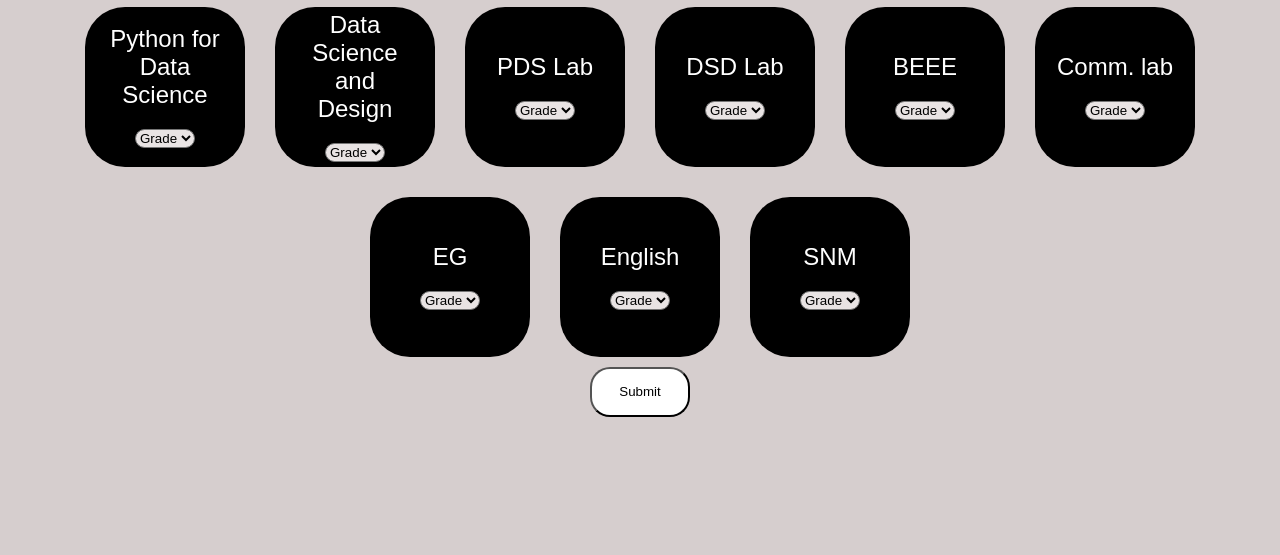
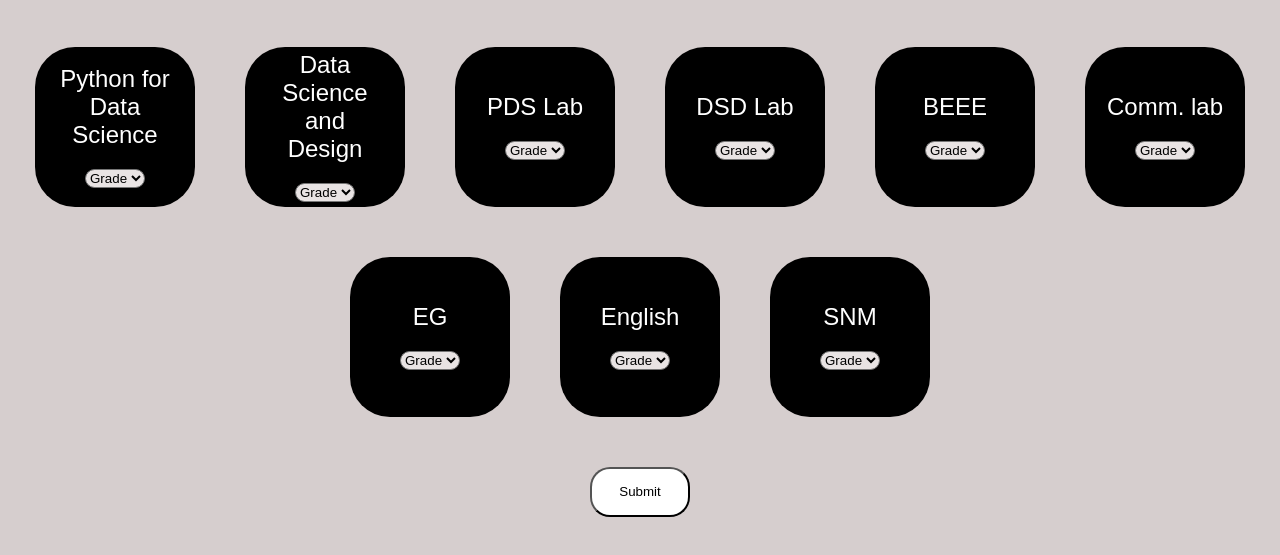
Before and after one commit to saivijayragav/cgpacalculator, a plain HTML site: page index.html in a window 1280 px wide. Shown: the part 91-646 px from the top of the page. Drawn offline with Linux system fonts and the light colour scheme.

Commit message:
Update styles.css

```diff
--- a/styles.css
+++ b/styles.css
@@ -7,7 +7,7 @@ body {
     justify-content: center;
     background-color: rgb(214, 206, 206);
     align-content: center;
-    gap: 10px;
+    gap: 50px;
 }
 
 .cont {
@@ -18,8 +18,8 @@ body {
     width: 100%;
     flex-wrap: wrap;
     height: auto; /* Change from 70vh to auto */
-    background-color: rgb(214, 206, 206);
-    gap: 30px;
+    background-color: transparent;
+    gap: 50px;
 }
 
 .cont div {
```
